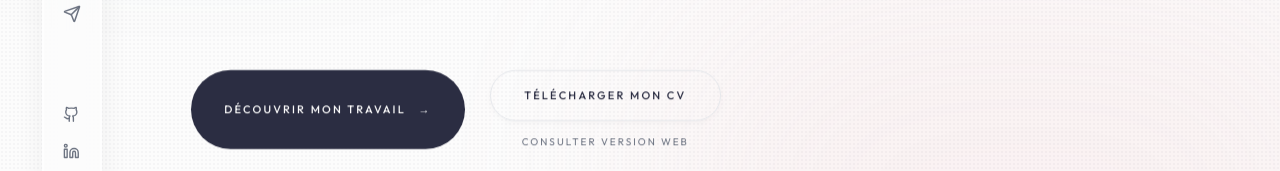
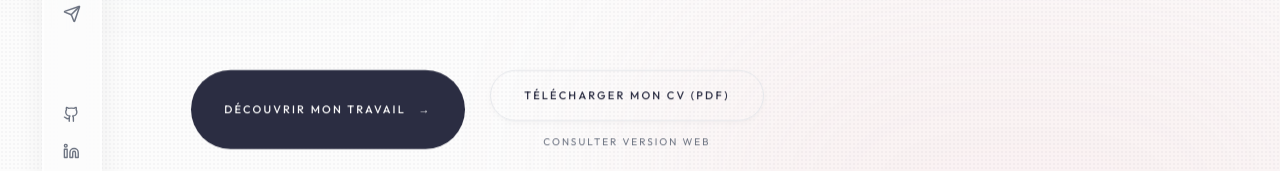
Before and after one commit to IKadri-droid/Portfolio-ilyace, a React (Vite) app: page / in a window 1280 px wide. Shown: the part 442-613 px from the top of the page. Built offline with nearby package versions, Linux system fonts and the light colour scheme.

Commit message:
feat: update CV to PDF version and sync latest modifications

```diff
--- a/src/App.jsx
+++ b/src/App.jsx
@@ -99,11 +99,11 @@ function App() {
               </a>
               <div className="flex flex-col gap-3">
                 <a
-                  href="/CV_Ilyace_KADRI.html"
-                  download="CV_Ilyace_KADRI.html"
+                  href="/CV_Ilyace_KADRI.pdf"
+                  download="CV_Ilyace_KADRI.pdf"
                   className="px-8 py-4 bg-transparent text-indie-text border border-indie-text/20 rounded-full hover:border-indie-text hover:bg-indie-text/5 transition-all duration-500 uppercase tracking-[0.2em] text-[11px] font-medium text-center shadow-sm"
                 >
-                  Télécharger mon CV
+                  Télécharger mon CV (PDF)
                 </a>
                 <a
                   href={isDarkMode ? "/CV_Ilyace_KADRI_Dark.html" : "/CV_Ilyace_KADRI_Light.html"}
```
Also changed, not shown: public/CV_Ilyace_KADRI.html (+5 -2 lines), 1 other file (tests, documents, lock files or other folders). Lines whose indentation alone changed are shown as unchanged.
